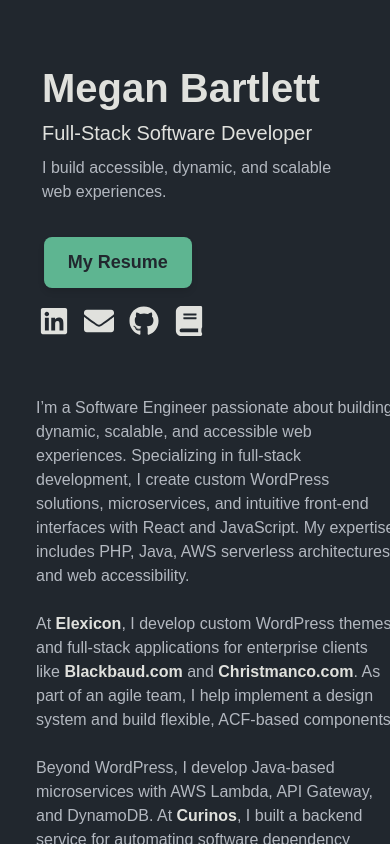
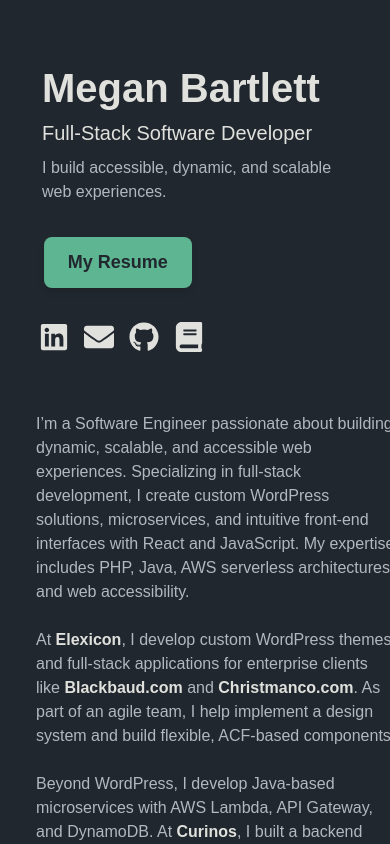
Before and after one commit to magoozz/portfolio, a Next.js app: page / in a window 390 px wide. Shown: the top 844 px of the page. Built offline with nearby package versions, Linux system fonts and the light colour scheme.

Commit message:
Spacing of mobile resume and icons

```diff
--- a/src/app/globals.css
+++ b/src/app/globals.css
@@ -431,7 +431,7 @@ section:last-of-type {
     }
 
     .header {
-      padding-bottom: 2rem;
+      padding-bottom: 3rem;
 
       .name {
         font-size: 2.5rem;
@@ -445,7 +445,7 @@ section:last-of-type {
     .bottom {
 
       .resume {
-        bottom: -2rem;
+        bottom: -1rem;
         left: -16%;
       }
 
```
